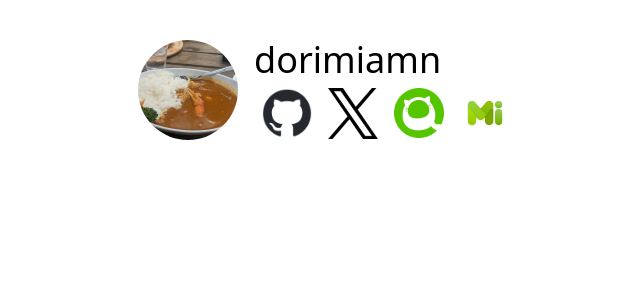
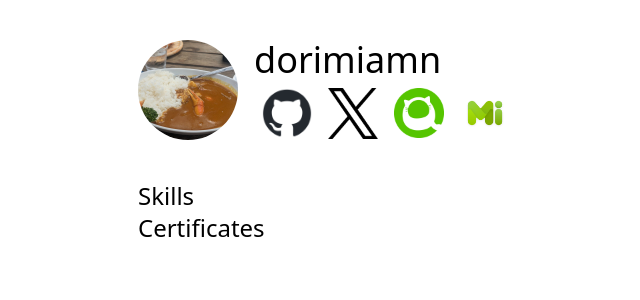
Before and after one commit to adominee/adominee.github.io, a Next.js app: page / in a window 1280 px wide. Shown: the top 300 px of the page, without its empty margins (246-886 px from the left). Built offline with nearby package versions, Linux system fonts and the light colour scheme.

Commit message:
スキル・資格用の枠を追加

```diff
--- a/app/page.tsx
+++ b/app/page.tsx
@@ -69,12 +69,26 @@ function MyProfileComponent() {
     )
   }
 
+// スキル・資格などなど
 
+function MySkillComponent() {
+    return (
+        <div className="container w-4/6 mx-auto my-10">
+            <div className="flex flex-row">
+                <h2 className="text-2xl">Skills</h2>
+            </div>
+            <div className="flex flex-row">
+                <h2 className="text-2xl">Certificates</h2>
+            </div>
+        </div>
+    )
+}
 
 export default function TopPage() {
     return (
         <div>
             <MyProfileComponent />
+            <MySkillComponent />
         </div>
     )
   }
```
